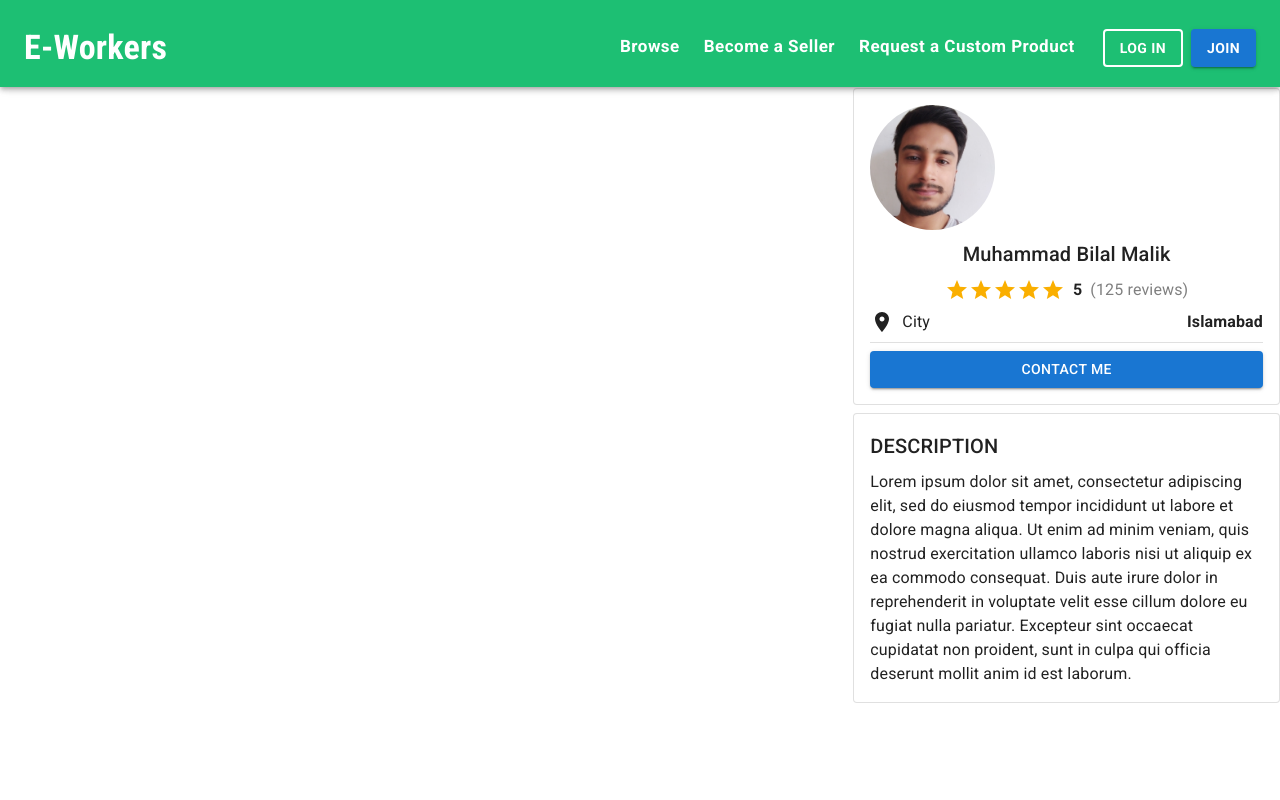
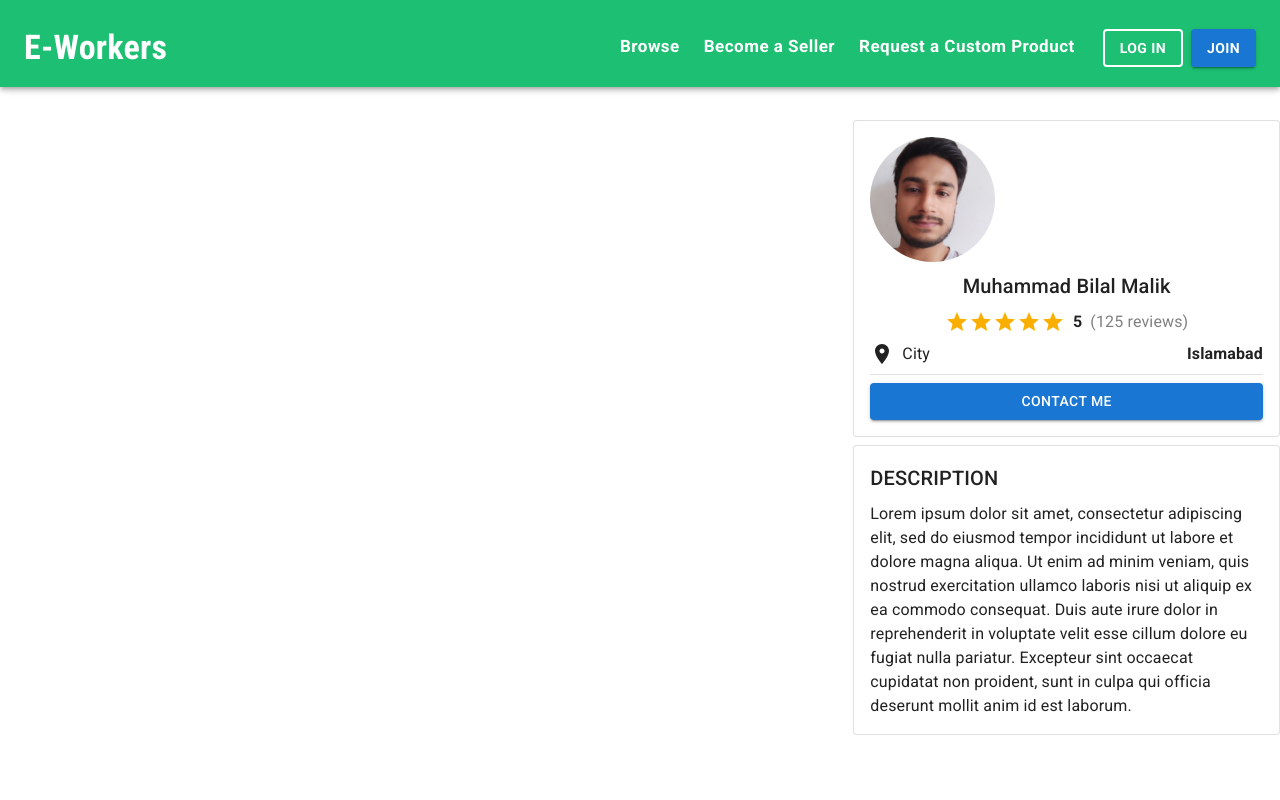
Before and after one commit to bilal42011/Ecommerce-Platform-For-Customized-Products, a React (Create React App) app: page /sellerprofile/1/customrequests/1/customproposals/1 in a window 1280 px wide. Shown: the top 800 px of the page. Built offline with nearby package versions, Linux system fonts and the light colour scheme.

Commit message:
Removing file importing errors and making site to run

```diff
--- a/src/Pages/CustomProposalDetails.js
+++ b/src/Pages/CustomProposalDetails.js
@@ -5,7 +5,7 @@ import ProposalDetails from '../Components/CustomProposalDetails/ProposalDetails
 
 const CustomProposalDetails = () => {
   return (
-    <Container maxWidth="100%" disableGutters>
+    <Container maxWidth="100%" disableGutters sx={{mt:15}}>
     <ProposalDetails/>
     </Container>
   )
```
